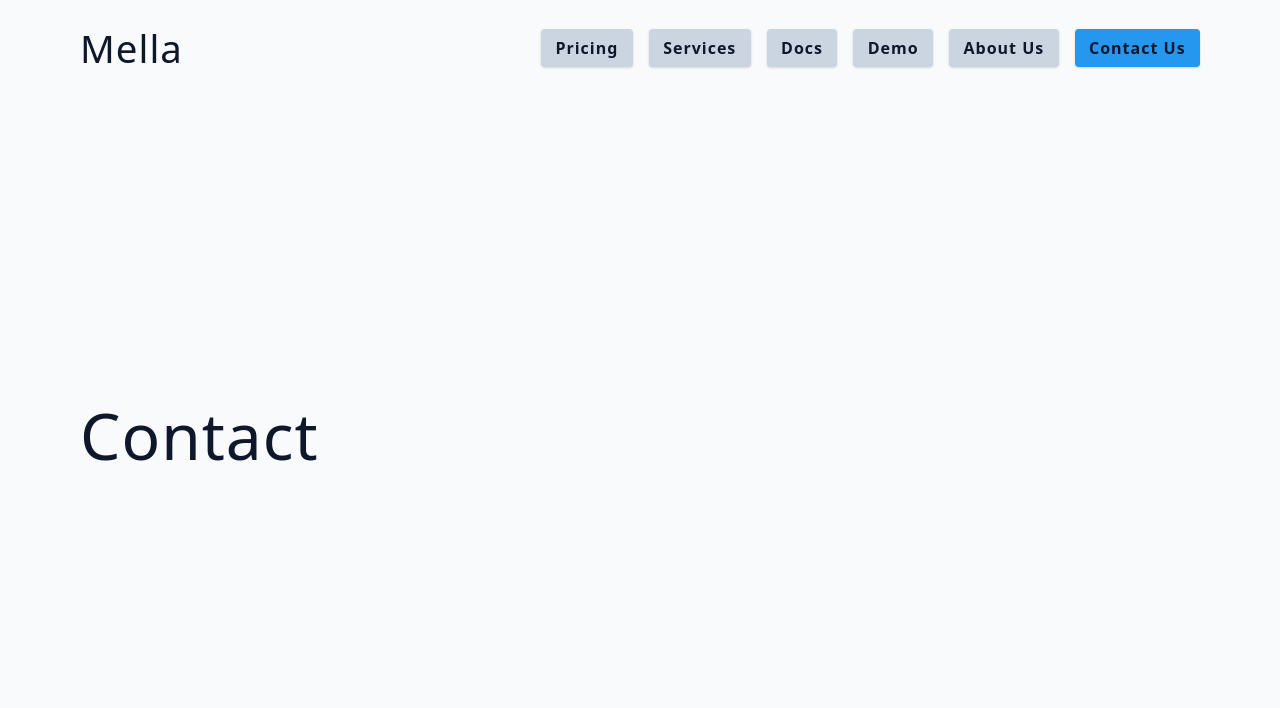
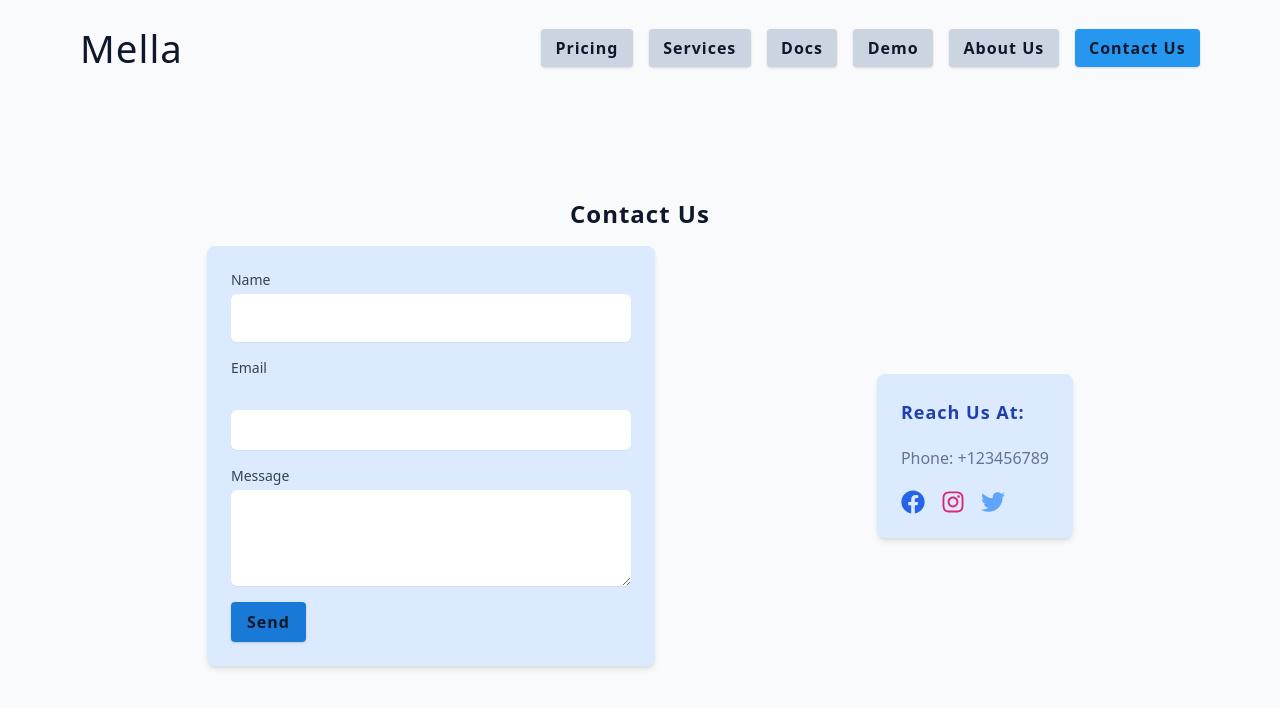
Before and after one commit to a2sv-mella/web-app, a React (Vite) app in the folder client/: page /contact in a window 1280 px wide. Shown: the top 708 px of the page. Built offline with nearby package versions, Linux system fonts and the light colour scheme.

Commit message:
☎️ contact and demo page implemt

```diff
--- /dev/null
+++ b/client/src/components/ContactBody.jsx
@@ -0,0 +1,87 @@
+import React from "react";
+import { FaFacebook, FaInstagram, FaTwitter } from "react-icons/fa";
+
+const ContactBody = () => {
+  return (
+    <div className="container mx-auto px-4 py-16">
+      <h2 className="text-2xl font-bold mb-4 text-center">Contact Us</h2>
+      <div className="flex flex-col md:flex-row justify-around items-center mb-8">
+        <div className="w-full max-w-md">
+          <form className="bg-blue-100 shadow-md rounded-lg p-6 space-y-4">
+            <div>
+              <label
+                htmlFor="name"
+                className="block text-sm font-medium text-gray-700"
+              >
+                Name
+              </label>
+              <input
+                type="text"
+                id="name"
+                name="name"
+                className="mt-1 block w-full rounded-md border-gray-300 shadow-sm focus:border-blue-500 focus:ring-blue-500 h-12"
+              />
+            </div>
+            <div>
+              <label
+                htmlFor="email"
+                className="block text-sm font-medium text-gray-700 h-12"
+              >
+                Email
+              </label>
+              <input
+                type="email"
+                id="email"
+                name="email"
+                className="mt-1 block w-full rounded-md border-gray-300 shadow-sm focus:border-blue-500 focus:ring-blue-500 h-10"
+              />
+            </div>
+            <div>
+              <label
+                htmlFor="message"
+                className="block text-sm font-medium text-gray-700"
+              >
+                Message
+              </label>
+              <textarea
+                id="message"
+                name="message"
+                rows="6"
+                className="mt-1 block w-full rounded-md border-gray-300 shadow-sm focus:border-blue-500 focus:ring-blue-500"
+              ></textarea>
+            </div>
+            <button
+              type="submit"
+              className="btn bg-blue-500 text-white p-2 rounded"
+            >
+              Send
+            </button>
+          </form>
+        </div>
+        <div className="mt-8 md:mt-0 bg-blue-100 shadow-md rounded-lg p-6 space-y-4">
+          <h4 className="text-lg font-bold text-blue-800 ">Reach us at:</h4>
+          <p className="mt-2">Phone: +123456789</p>
+          <div className="flex space-x-4 mt-4">
+            <div className="">
+              <a href="">
+                <FaFacebook className="text-2xl text-blue-600 hover:text-blue-800" />
+              </a>
+            </div>
+            <div className="">
+              <a href="#">
+                <FaInstagram className="text-2xl text-pink-600  hover:text-blue-800 " />
+              </a>
+            </div>
+            <div className="">
+              <a href="#">
+                <FaTwitter className="text-2xl text-blue-400  hover:text-blue-800" />
+              </a>
+            </div>
+          </div>
+        </div>
+      </div>
+    </div>
+  );
+};
+
+export default ContactBody;
--- /dev/null
+++ b/client/src/components/DemosBody.jsx
@@ -0,0 +1,49 @@
+import React from "react";
+import PropTypes from "prop-types";
+import { Link } from "react-router-dom"; // Assuming you're using react-router for navigation
+import { FaPlayCircle, FaLightbulb } from "react-icons/fa";
+
+const DemosBody = () => {
+  return (
+    <div className="container mx-auto px-4 py-16">
+      <h2 className="text-2xl font-bold mb-4 text-center">
+        Mella: simplfiy all your payements
+      </h2>
+      <div className="flex flex-col md:flex-row justify-around items-center mb-8">
+        <div className="rounded-lg shadow-md bg-blue-100 p-6 hover:translate-y-[-8px] transition-transform duration-300 ease-in-out flex flex-col items-center space-y-4   max-w-xs">
+          <FaPlayCircle className="text-4xl mb-2" />
+          <a href="@">
+            {" "}
+            <p> play a demo video</p>
+          </a>
+          <p>
+            Lorem ipsum dolor sit amet consectetur adipisicing elit. Dolorem,
+            voluptas!
+          </p>
+        </div>
+        <div className="rounded-lg shadow-md bg-blue-100 p-6 hover:translate-y-[-8px] transition-transform duration-300 ease-in-out flex flex-col items-center space-y-4  max-w-xs">
+          <FaLightbulb className="text-4xl mb-2" />
+          <a href="#">
+            <p> Try Demo</p>
+          </a>
+
+          <p>
+            Lorem ipsum dolor, sit amet consectetur adipisicing elit. Iste,
+            necessitatibus.
+          </p>
+        </div>
+      </div>
+      <div className="text-center">
+        <Link to="/signup" className="btn bg-blue-500 text-white p-2 rounded">
+          Sign Up
+        </Link>
+      </div>
+    </div>
+  );
+};
+
+DemosBody.propTypes = {
+  demos: PropTypes.array, // Made optional since we're not using it in this static layout
+};
+
+export default DemosBody;
--- a/client/src/pages/Contact.jsx
+++ b/client/src/pages/Contact.jsx
@@ -1,6 +1,7 @@
 import Wrapper from "../assets/wrappers/LandingPage";
 import { useLocation } from "react-router-dom";
 import { HomePageNavbar } from "../components";
+import ContactBody from "../components/ContactBody"; // Importing the ContactBody component
 const Contact = () => {
   const location = useLocation();
 
@@ -8,7 +9,7 @@ const Contact = () => {
     <Wrapper>
       <HomePageNavbar location={location} />
       <div className="container page">
-        <h1> Contact</h1>
+        <ContactBody /> {/* Rendering the ContactBody component */}
       </div>
     </Wrapper>
   );
--- a/client/src/pages/Demos.jsx
+++ b/client/src/pages/Demos.jsx
@@ -1,15 +1,14 @@
 import Wrapper from "../assets/wrappers/LandingPage";
 import { useLocation } from "react-router-dom";
 import { HomePageNavbar } from "../components";
+import DemosBody from "../components/DemosBody"; // Importing the DemosBody component
 const Demos = () => {
   const location = useLocation();
 
   return (
     <Wrapper>
       <HomePageNavbar location={location} />
-      <div className="container page">
-        <h1> Demonstration</h1>
-      </div>
+      <DemosBody /> {/* Rendering the DemosBody component */}
     </Wrapper>
   );
 };
```
Also changed, not shown: 1 other file (tests, documents, lock files or other folders).
